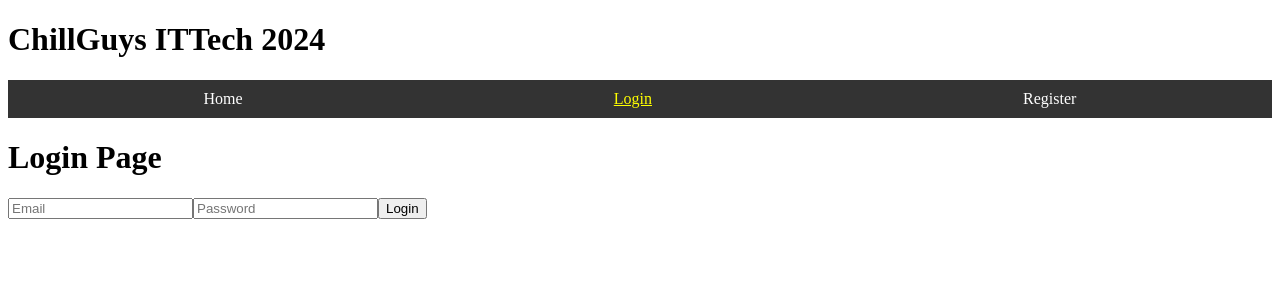
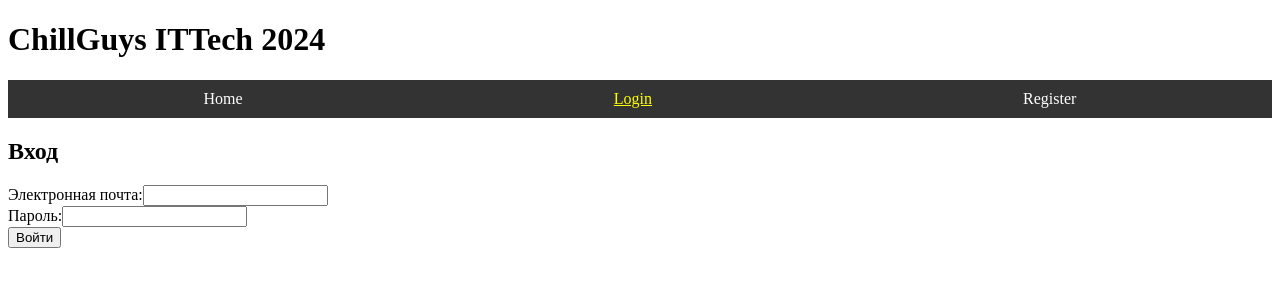
Before and after one commit to lopurw/ChillGuys_EduConnect, a React (Vite) app: page /login in a window 1280 px wide. Shown: the top 300 px of the page. Built offline with nearby package versions, Linux system fonts and the light colour scheme.

Commit message:
вход

```diff
--- a/src/pages/Login.jsx
+++ b/src/pages/Login.jsx
@@ -1,16 +1,79 @@
+import React, { useState } from 'react';
+import axios from 'axios';
 
+const apiClient = axios.create({
+  baseURL: 'http://localhost:2211/api',
+  headers: {
+    'Content-Type': 'application/json',
+  },
+});
+
+const login = async (userData) => {
+  const response = await apiClient.post('/Auth/Login', userData);
+  return response.data;
+};
 
 const Login = () => {
+  const [formData, setFormData] = useState({
+    email: '',
+    password: '',
+  });
+  const [error, setError] = useState('');
+  const [success, setSuccess] = useState('');
+
+  const handleChange = (e) => {
+    const { name, value } = e.target;
+    setFormData((prev) => ({ ...prev, [name]: value }));
+  };
+
+  const handleSubmit = async (e) => {
+    e.preventDefault();
+    setError('');
+    try {
+      const response = await login(formData);
+      setSuccess('Вход выполнен успешно!');
+      console.log('Ответ сервера:', response);
+    } catch (err) {
+      setError('Ошибка входа. Проверьте введённые данные.');
+      console.error('Ошибка:', err);
+    }
+  };
+
   return (
-    <div>
-      <h1>Login Page</h1>
-      {/* Форма авторизации */}
-      <form>
-        <input type="email" placeholder="Email" />
-        <input type="password" placeholder="Password" />
-        <button type="submit">Login</button>
-      </form>
-    </div>
+    <form onSubmit={handleSubmit}>
+      <h2>Вход</h2>
+
+      {error && <p style={{ color: 'red' }}>{error}</p>}
+      {success && <p style={{ color: 'green' }}>{success}</p>}
+
+      <div>
+        <label>
+          Электронная почта:
+          <input
+            type="email"
+            name="email"
+            value={formData.email}
+            onChange={handleChange}
+            required
+          />
+        </label>
+      </div>
+
+      <div>
+        <label>
+          Пароль:
+          <input
+            type="password"
+            name="password"
+            value={formData.password}
+            onChange={handleChange}
+            required
+          />
+        </label>
+      </div>
+
+      <button type="submit">Войти</button>
+    </form>
   );
 };
 
--- a/src/services/ApiServ.js
+++ b/src/services/ApiServ.js
@@ -8,3 +8,8 @@ const apiClient = axios.create({    baseURL: 'http://localhost:2211/api',
 
     export const register = async (userData) => {    const response = await apiClient.post('/Auth/Register', userData);
         return response.data;};
+
+        const login = async (userData) => {
+            const response = await apiClient.post('/Auth/Login', userData);
+            return response.data;
+          };
```
